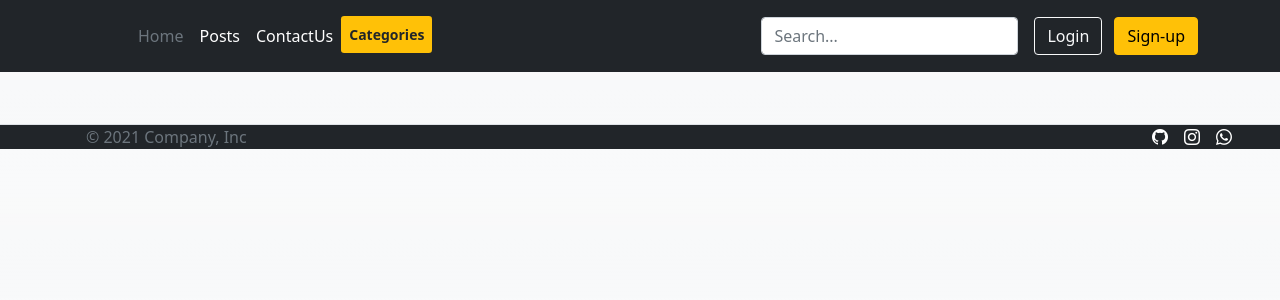
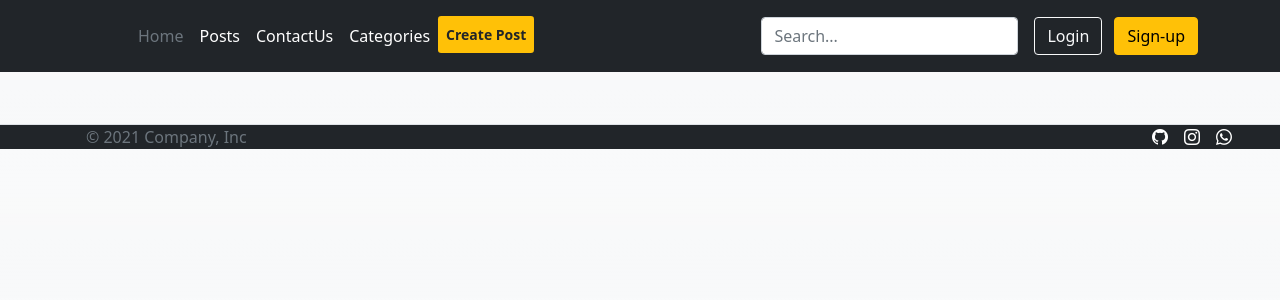
Before and after one commit to peymanng/blog-django, a Django app: page /posts/categories/ in a window 1280 px wide. Shown: the top 300 px of the page. Run offline with Django 3.2, Linux system fonts and the light colour scheme; data comes from the database, SQL or seed files in the repository; data that the repository does not hold is empty; some libraries are stand-ins or nearby versions.

Commit message:
change navbar in base.html

```diff
--- a/posts/templates/posts/base.html
+++ b/posts/templates/posts/base.html
@@ -32,7 +32,8 @@
                     <li><a href="{% url 'home' %}" class="nav-link px-2 text-secondary">Home</a></li>
                     <li><a href="{% url 'posts' %}" class="nav-link px-2 text-white">Posts</a></li>
                     <li><a href="{% url 'contact-us' %}" class="nav-link px-2 text-white">ContactUs</a></li>
-                    <li><a href="{% url 'categories' %}" class="nav-link px-2 text-dark btn-sm fw-bold btn-warning">Categories</a></li>
+                    <li><a href="{% url 'categories' %}" class="nav-link px-2 text-white">Categories</a></li>
+                    <li><a href="{% url 'create-post' %}" class="nav-link px-2 text-dark btn-sm fw-bold btn-warning">Create Post</a></li>
                 </ul>
 
                 <form action='{% url 'search' %}' method='POST' class="col-12 col-lg-auto mb-3 mb-lg-0 me-lg-3">
```
